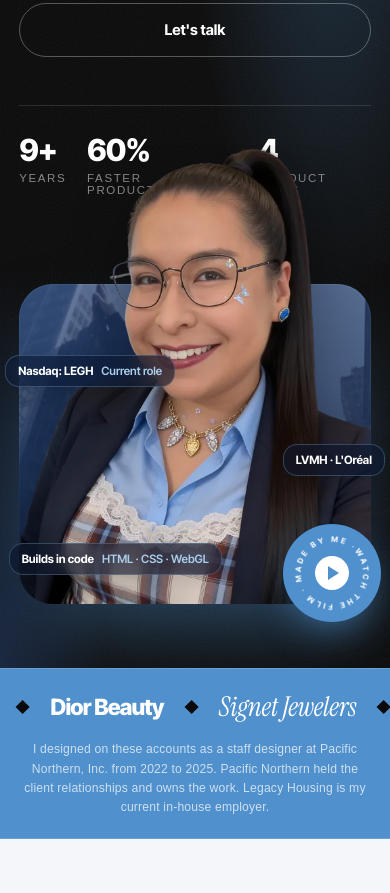
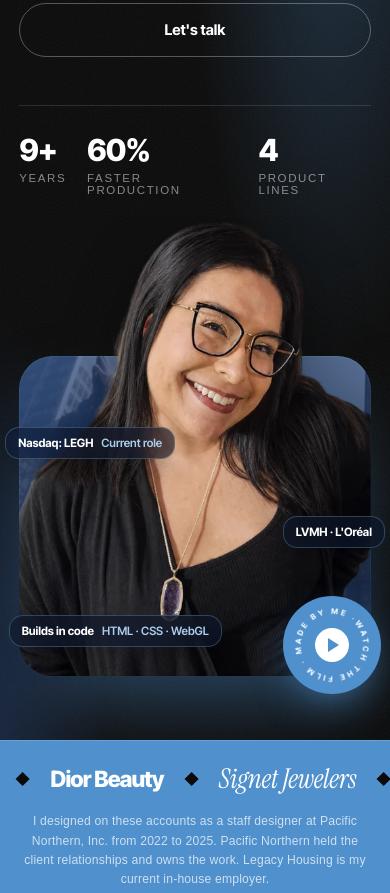
Before and after one commit to creativecravens/carolinacravens, a plain HTML site: page index.html in a window 390 px wide. Shown: the part 677-1570 px from the top of the page. Drawn offline with Linux system fonts and the light colour scheme; animation ran at ten frames a second.

Commit message:
Replace the homepage portrait with a new photo (#53)
Claude-Session: https://claude.ai/code/session_01ST9WbQAtkzkZPzuFDVsxMm

Co-authored-by: Claude Opus 5.5 <noreply@anthropic.com>

```diff
--- a/index.html
+++ b/index.html
@@ -36,7 +36,7 @@
 <link rel="apple-touch-icon" href="apple-touch-icon.png">
 <link rel="preload" href="intertight-var.woff2" as="font" type="font/woff2" crossorigin>
 <link rel="preload" href="instrument-serif-italic.woff2" as="font" type="font/woff2" crossorigin>
-<link rel="preload" as="image" type="image/webp" href="carolina-cravens-en-960.webp" imagesrcset="carolina-cravens-en-520.webp 520w, carolina-cravens-en-960.webp 960w" imagesizes="(max-width: 900px) 80vw, 460px">
+<link rel="preload" as="image" type="image/webp" href="carolina-portrait-960.webp" imagesrcset="carolina-portrait-520.webp 520w, carolina-portrait-960.webp 960w" imagesizes="(max-width: 900px) 80vw, 460px">
 <style>
 /* Hero headline is a full phrase here, not a two-word name, so it needs its own scale */
 .hero-name.claim { font-size: clamp(1.85rem, 4vw, 3.5rem); line-height: 1.02; letter-spacing: -.04em; }
@@ -240,7 +240,7 @@
 "jobTitle": "Creative Technologist",
 "description": "Creative technologist with 9+ years of brand, web and interactive design for global luxury brands, a Nasdaq-listed company and growing businesses in Dallas-Fort Worth and San José, Costa Rica.",
 "url": "https://creativecravens.com/",
-"image": "https://creativecravens.com/carolina-cravens-en-960.webp",
+"image": "https://creativecravens.com/carolina-portrait-960.webp",
 "email": "mailto:creativecravens@gmail.com",
 "telephone": "+1-208-402-8409",
 "worksFor": { "@type": "Organization", "name": "Legacy Housing Corporation", "sameAs": "https://legacyhousing.com/" },
@@ -341,7 +341,7 @@
 <img src="hero-video-poster.webp" alt="" width="720" height="1280" decoding="async">
 <video id="heroVideo" muted loop playsinline preload="none" aria-hidden="true" tabindex="-1" data-src="hero-video-720.mp4"></video>
 </div>
-<img class="portrait" src="carolina-cravens-en-960.webp" srcset="carolina-cravens-en-520.webp 520w, carolina-cravens-en-960.webp 960w" sizes="(max-width: 900px) 80vw, 460px" width="960" height="1253" alt="Carolina Cravens, creative technologist, smiling in a navy blazer and light blue shirt" fetchpriority="high" decoding="async">
+<img class="portrait" src="carolina-portrait-960.webp" srcset="carolina-portrait-520.webp 520w, carolina-portrait-960.webp 960w" sizes="(max-width: 900px) 80vw, 460px" width="960" height="1253" alt="Carolina Cravens, creative technologist, smiling in glasses and a black top" fetchpriority="high" decoding="async">
 <span class="chip chip-1">Nasdaq: LEGH <small>Current role</small></span>
 <span class="chip chip-2">LVMH · L'Oréal</span>
 <span class="chip chip-3">Builds in code <small>HTML · CSS · WebGL</small></span>
--- a/site.css
+++ b/site.css
@@ -323,7 +323,7 @@ footer { background: var(--ink); color: rgba(255,255,255,.45); border-top: 1px s
 .nav.menu-open { background: #0A0A0A; }
 .hero { padding-top: 6.5rem; }
 .hero-grid { grid-template-columns: 1fr; }
-.stage-wrap { justify-self: center; max-width: 380px; margin-top: 3.5rem; }
+.stage-wrap { justify-self: center; max-width: 380px; margin-top: 8rem; }
 .chip-1 { left: -4%; } .chip-2 { right: -4%; } .chip-3 { left: -3%; }
 .badge { right: -10px; bottom: -18px; width: 98px; height: 98px; }
 .sec-head, .case-grid, .show-grid, .about-grid { grid-template-columns: 1fr; }
```
Also changed, not shown: carolina-cravens-en-520.webp (deleted), carolina-cravens-en-960.webp (deleted), carolina-portrait-520.webp (added), carolina-portrait-960.webp (added).
